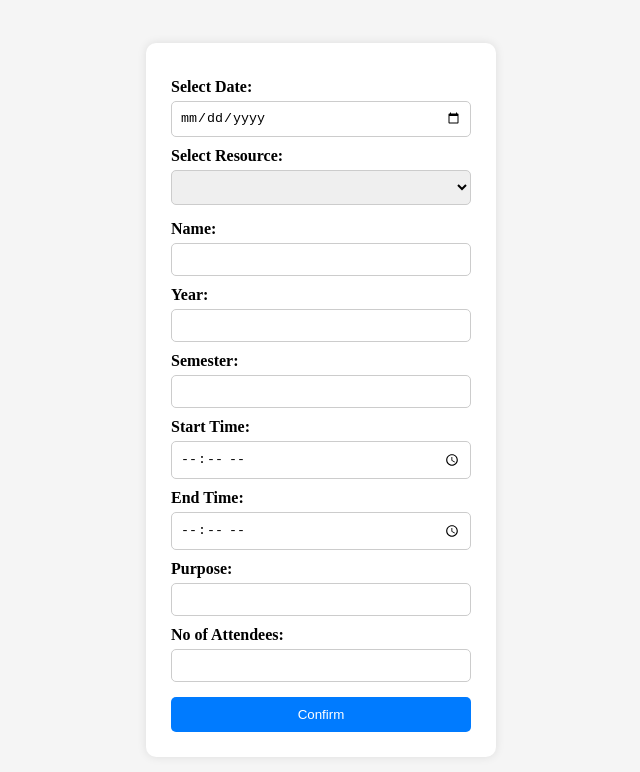
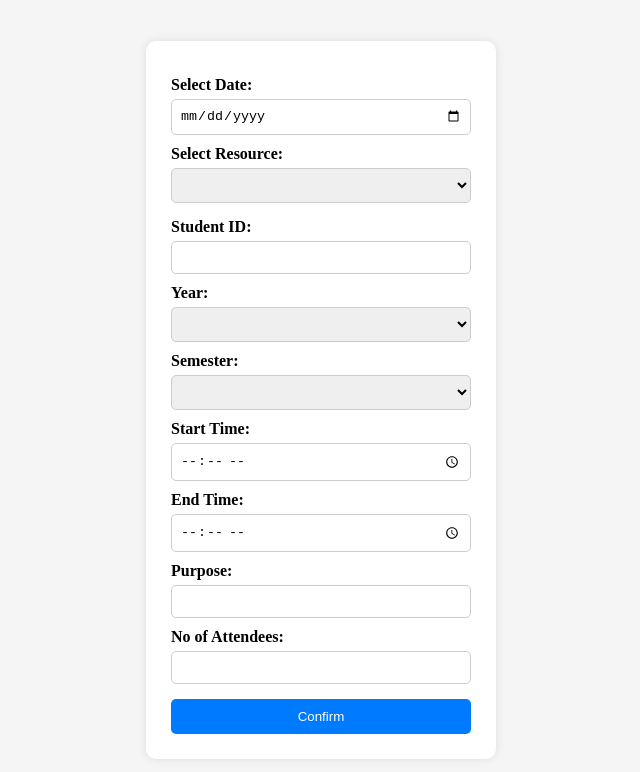
Before and after one commit to JaniruEk/it3030-paf-2026-smart-campus-group-Team_Vector-, a React (Vite) app in the folder frontend/: page /Booking_Form in a window 1280 px wide. Shown: the top 772 px of the page, without its empty margins (319-959 px from the left). Built offline with nearby package versions, Linux system fonts and the light colour scheme; no server answers.

Commit message:
Correct One

```diff
--- a/frontend/src/components/Booking.tsx
+++ b/frontend/src/components/Booking.tsx
@@ -25,9 +25,17 @@ function BookingForm() {
       return;
     }
 
+    const studentIdPattern = /^(IT|BM)[0-9]{7}$/;
+
+    if (!studentIdPattern.test(userID)) {
+      setError("⚠️ Student ID must start with IT or BM and contain 7 digits (e.g., IT1234567)");
+      setConfirm("");
+      return;
+    }
+
     // If all fields filled
-    setError("");
-    setConfirm("✅ Booking Confirmed!");
+    // setError("");
+    // setConfirm("✅ Booking Confirmed!");
 
     const bookingData = {
       userId: userID,
@@ -87,7 +95,7 @@ function BookingForm() {
 
         {/* User_Inputs  */}
         <div className="booking_container_details_form">
-          <label>Name:</label>
+          <label>Student ID:</label>
           <input
             type="text"
             className="user_details"
@@ -96,20 +104,20 @@ function BookingForm() {
           />
 
           <label>Year:</label>
-          <input
-            type="text"
-            className="user_details"
-            value={year}
-            onChange={(e) => setYear(e.target.value)}
-          />
+          <select value={year} onChange={(e) => setYear(e.target.value)}>
+            <option value=""></option>
+            <option>1st Year</option>
+            <option>2nd Year</option>
+            <option>3rd Year</option>
+            <option>4th Year</option>
+          </select>
 
           <label>Semester:</label>
-          <input
-            type="text"
-            className="user_details"
-            value={semester}
-            onChange={(e) => setSemester(e.target.value)}
-          />
+          <select value={semester} onChange={(e) => setSemester(e.target.value)}>
+            <option value=""></option>
+            <option>1st Semester</option>
+            <option>2nd Semester</option>
+          </select>
 
           <label>Start Time:</label>
           <input type="time" onChange={(e) => setStartTime(e.target.value)} />
```
Also changed, not shown: 2 other files (tests, documents, lock files or other folders).
